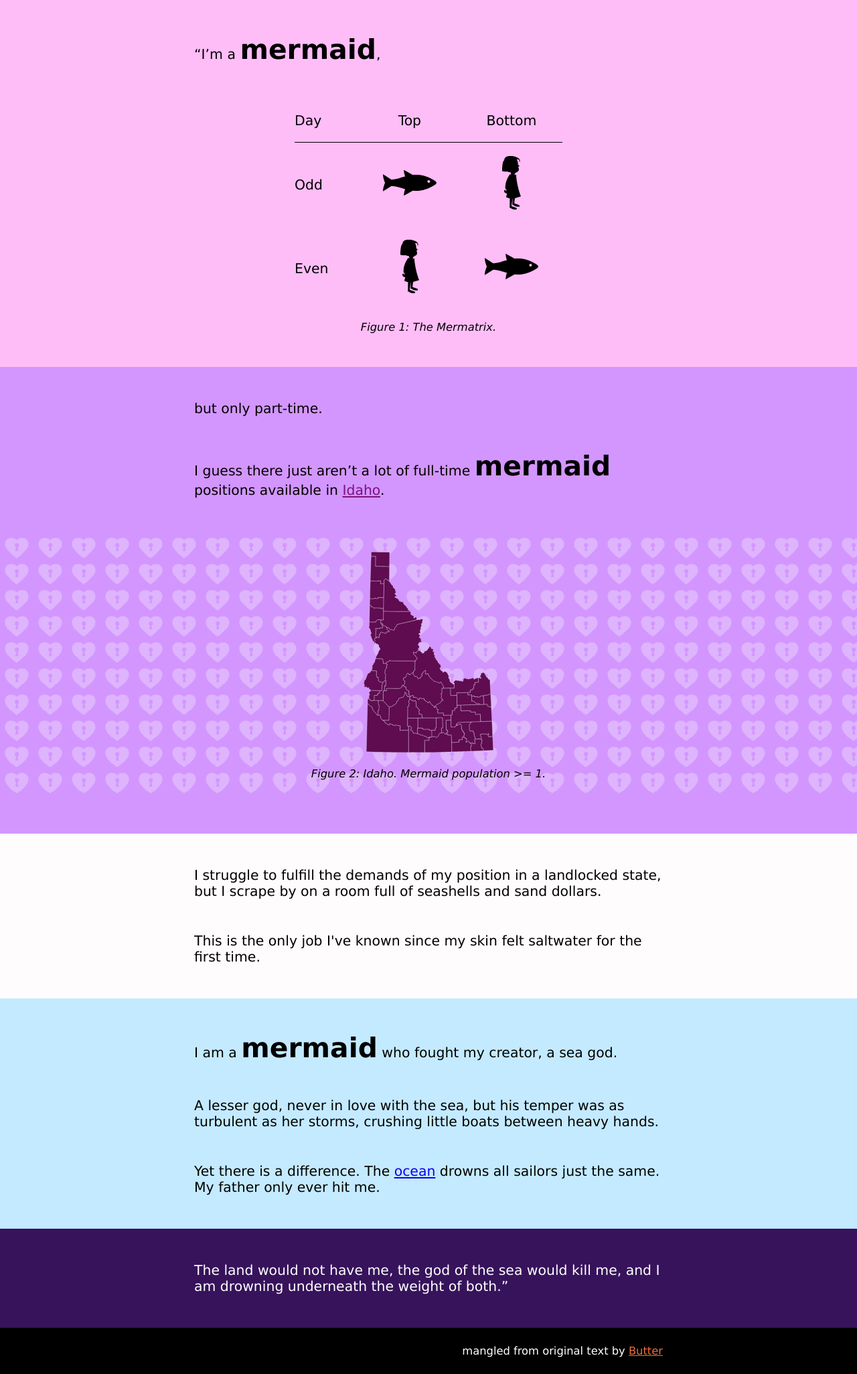
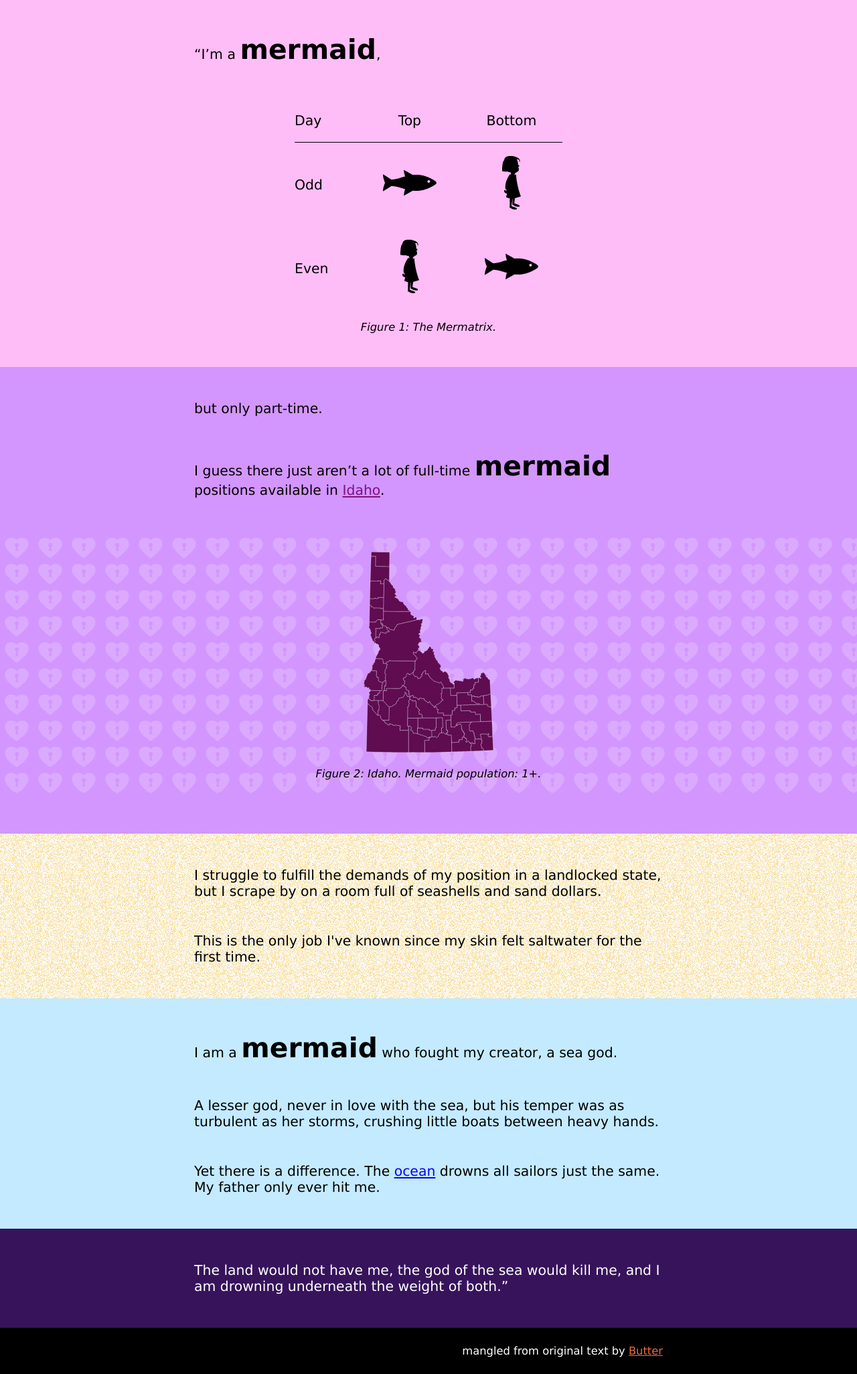
Before and after one commit to redsummernight/redsummernight.github.io, a Jekyll site: the page built from mermaid/index.html, in a window 1280 px wide. Shown: the whole page at 67% size. Built offline with Jekyll 4.4.1, drawn with Linux system fonts in a browser that asks for light colours; some web fonts are replaced.

Commit message:
Add sand background

```diff
--- a/mermaid/index.html
+++ b/mermaid/index.html
@@ -39,7 +39,7 @@ credits: |
 	<p>I guess there just aren’t a lot of full-time <strong>mermaid</strong> positions available in <a href="idaho.txt">Idaho</a>.</p>
 	<figure class="wide">
 		<img height="300" alt="Blank Map of Idaho" title="It's a map." src="idaho.svg" />
-		<figcaption>Figure 2: Idaho. Mermaid population >= 1.</figcaption>
+		<figcaption>Figure 2: Idaho. Mermaid population: 1+.</figcaption>
 	</figure>
 </section>
 <section class="seashell">
--- a/mermaid/style.scss
+++ b/mermaid/style.scss
@@ -88,6 +88,8 @@ section.location a {
 
 section.seashell {
 	background-color: #FFFCFE;
+	// http://api.thumbr.it/whitenoise-100x100.png?background=#FFFCFEff&noise=f5db8e&density=100&opacity=100
+	background-image: url(sand.png);
 }
 
 section.seagod {
```
Also changed, not shown: mermaid/heart.svg, mermaid/sand.png (added).
